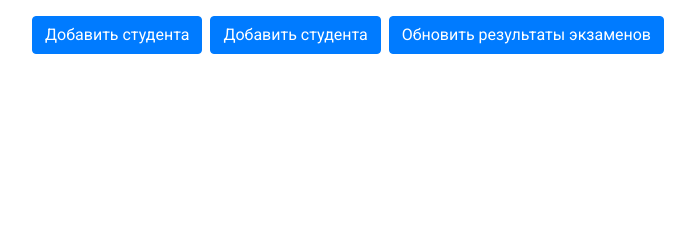
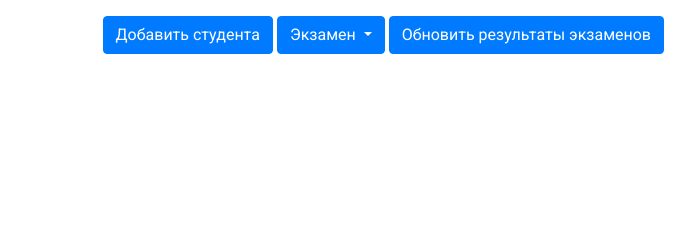
Before and after one commit to kiseru/ProjectCBAG, a Django app: template academic_groups/templates/academic_groups/academicgroup_detail.html in a window 1280 px wide. Shown: the part 238-478 px from the top of the page, without its empty margins (527-1222 px from the left). Run offline with Django 3.2, Linux system fonts and the light colour scheme; the template is opened without the code that fills it, so the values that code supplies are empty; some libraries are stand-ins or nearby versions.

Commit message:
Fixed academicgroup_detail

```diff
--- a/academic_groups/templates/academic_groups/academicgroup_detail.html
+++ b/academic_groups/templates/academic_groups/academicgroup_detail.html
@@ -37,7 +37,17 @@
 
     <div class="d-flex flex-column flex-md-row justify-content-end">
       <a class="btn btn-primary mx-0 mx-md-1 my-1 my-md-0" href="#" role="button">Добавить студента</a>
-      <a class="btn btn-primary mx-0 mx-md-1 my-1 my-md-0" href="#" role="button">Добавить студента</a>
+      <div class="dropdown">
+        <a class="btn btn-primary dropdown-toggle" href="#" role="button" id="dropdownMenuLink" data-toggle="dropdown"
+           aria-haspopup="true" aria-expanded="false">
+          Экзамен
+        </a>
+
+        <div class="dropdown-menu" aria-labelledby="dropdownMenuLink">
+          <a class="dropdown-item" href="#">Добавить</a>
+          <a class="dropdown-item" href="#">Удалить</a>
+        </div>
+      </div>
       <a class="btn btn-primary mx-0 mx-md-1 my-1 my-md-0" href="#" role="button">Обновить результаты экзаменов</a>
     </div>
   </div>
```
